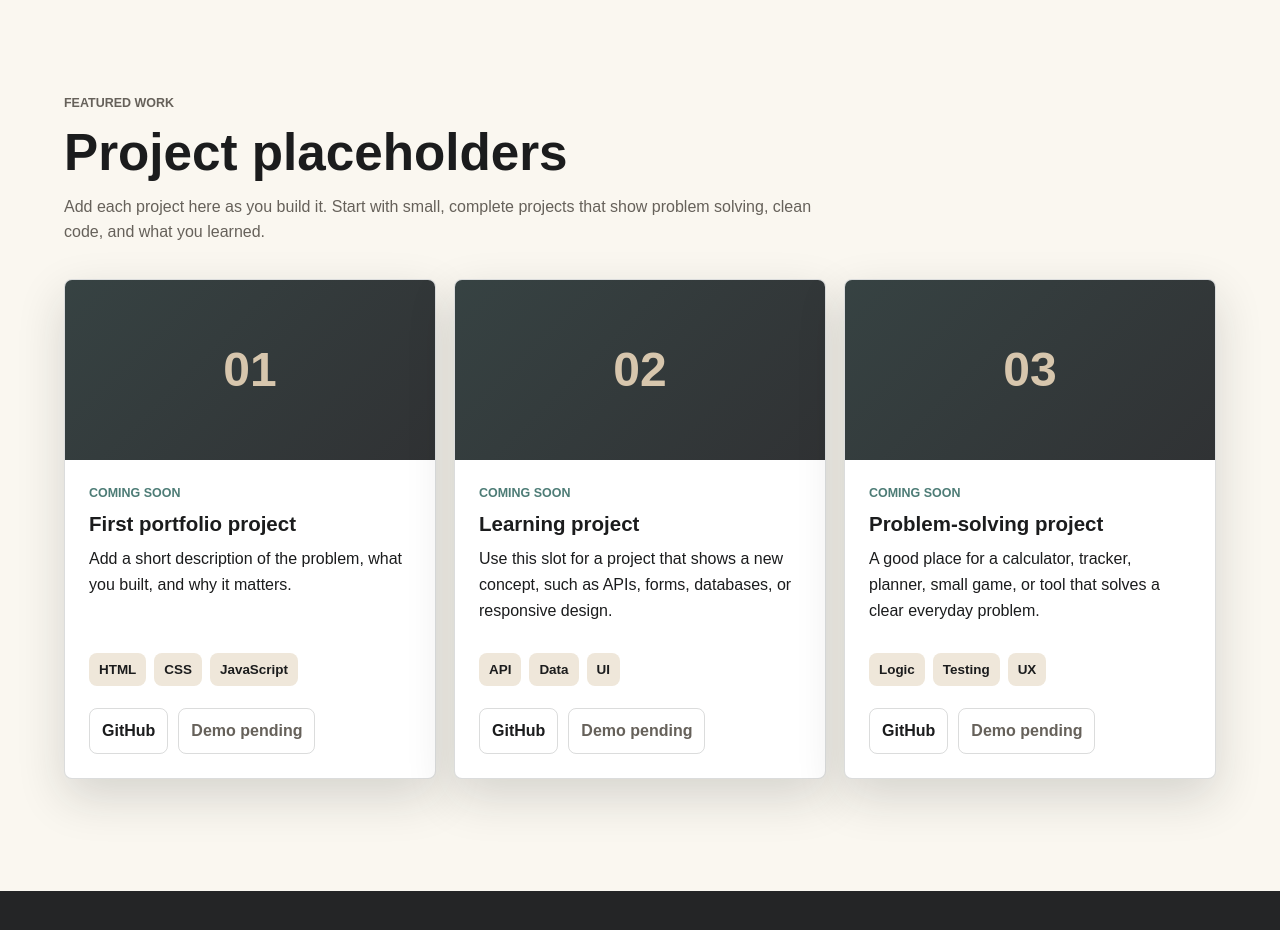
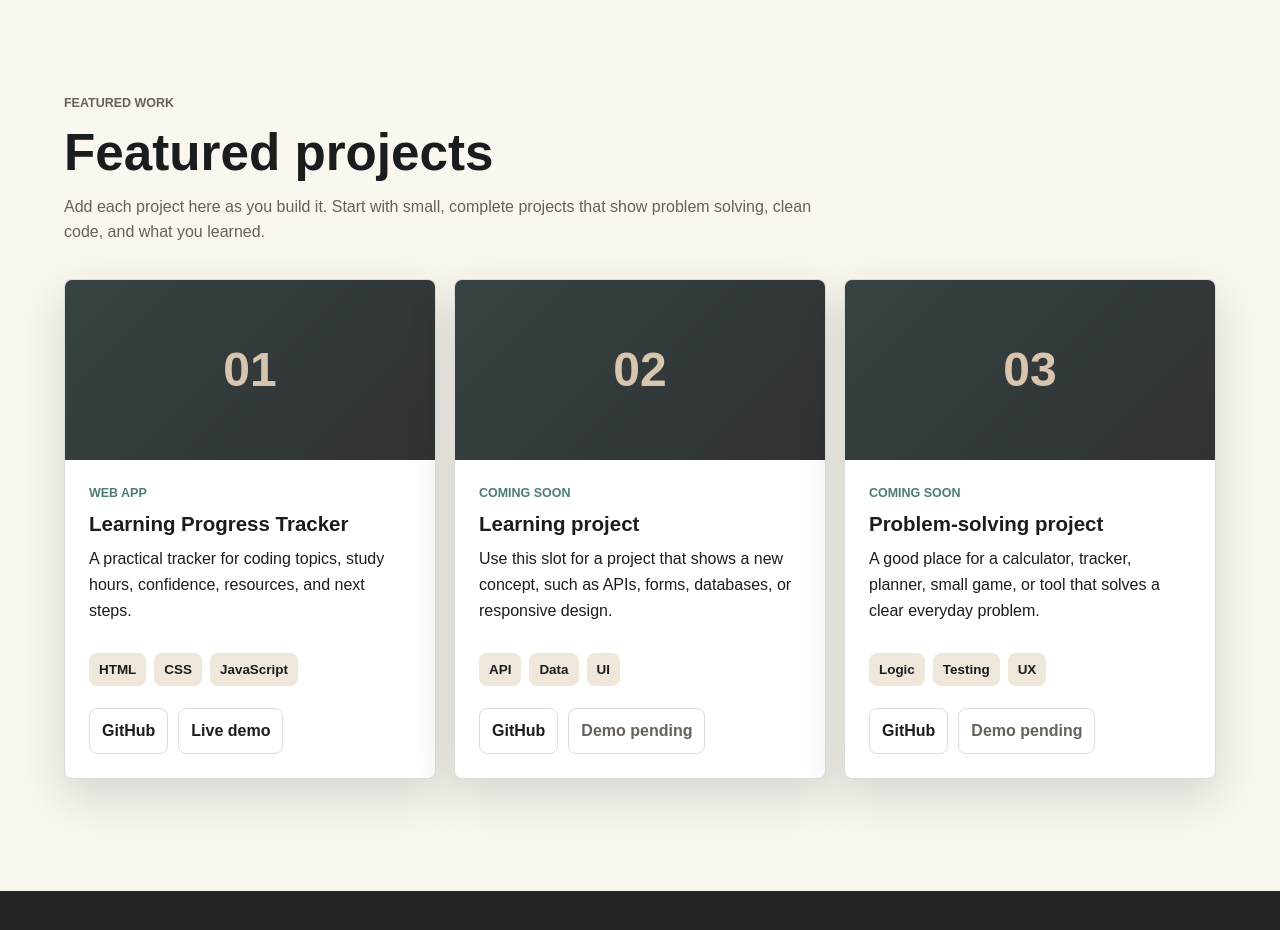
Before and after one commit to lisa18tobin/lisa18tobin.github.io, a plain HTML site: page index.html in a window 1280 px wide. Shown: the part 900-1830 px from the top of the page. Drawn offline with Linux system fonts and the light colour scheme.

Commit message:
Update portfolio with learning tracker

```diff
--- a/index.html
+++ b/index.html
@@ -83,7 +83,7 @@
       <section class="section" id="projects" aria-labelledby="projects-title">
         <div class="section-heading">
           <p class="eyebrow">Featured work</p>
-          <h2 id="projects-title">Project placeholders</h2>
+          <h2 id="projects-title">Featured projects</h2>
           <p>
             Add each project here as you build it. Start with small, complete projects
             that show problem solving, clean code, and what you learned.
@@ -96,11 +96,11 @@
               <span>01</span>
             </div>
             <div class="project-body">
-              <p class="project-type">Coming soon</p>
-              <h3>First portfolio project</h3>
+              <p class="project-type">Web app</p>
+              <h3>Learning Progress Tracker</h3>
               <p>
-                Add a short description of the problem, what you built, and why it
-                matters.
+                A practical tracker for coding topics, study hours, confidence,
+                resources, and next steps.
               </p>
               <ul class="tag-list" aria-label="Suggested technologies">
                 <li>HTML</li>
@@ -109,9 +109,7 @@
               </ul>
               <div class="project-links">
                 <a href="https://github.com/lisa18tobin" target="_blank" rel="noreferrer">GitHub</a>
-                <button type="button" data-note="Add a live demo link once the project is deployed.">
-                  Demo pending
-                </button>
+                <a href="learning-tracker/index.html">Live demo</a>
               </div>
             </div>
           </article>
```
